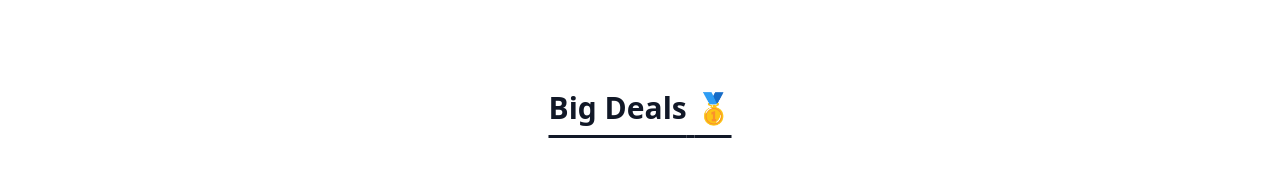
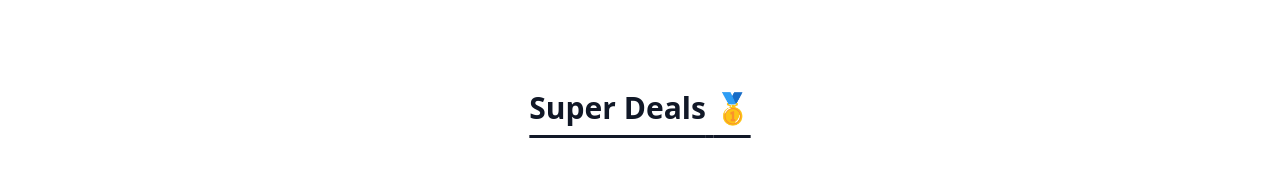
Before and after one commit to Comersify/multi-seller-store, a Next.js app: page / in a window 1280 px wide. Shown: the part 666-843 px from the top of the page. Built offline with nearby package versions, Linux system fonts and the light colour scheme.

Commit message:
fix typo :lady_beetle:

```diff
--- a/pages/index.js
+++ b/pages/index.js
@@ -85,7 +85,7 @@ export default function Home() {
       <main>
         <Ads />
         <section className="py-4 px-16">
-          <Title text="Big Deals" emoji="&#x1F947;" />
+          <Title text="Super Deals" emoji="&#x1F947;" />
           <BigDeals />
         </section>
         <section className="py-4 px-16">
```
